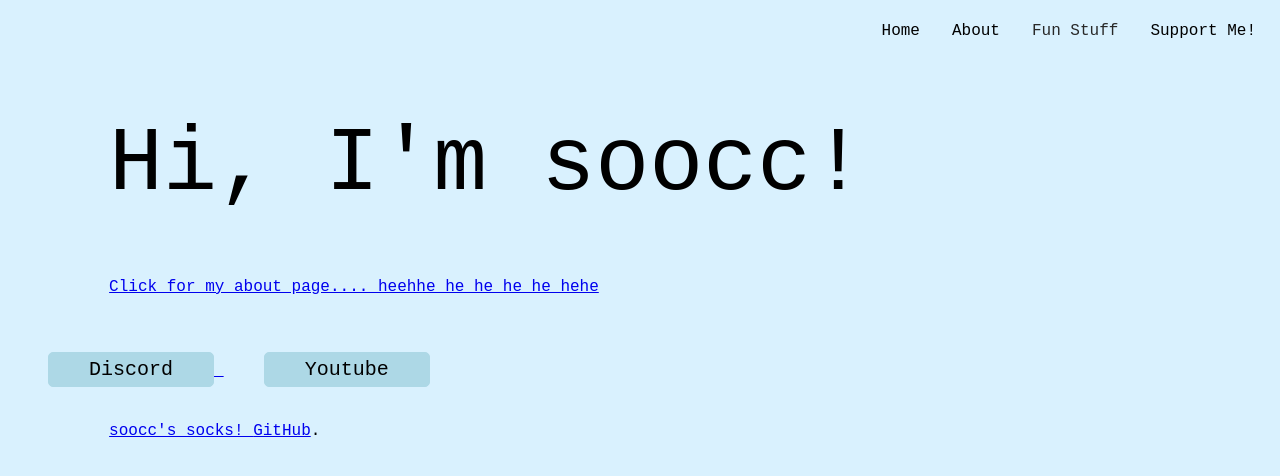
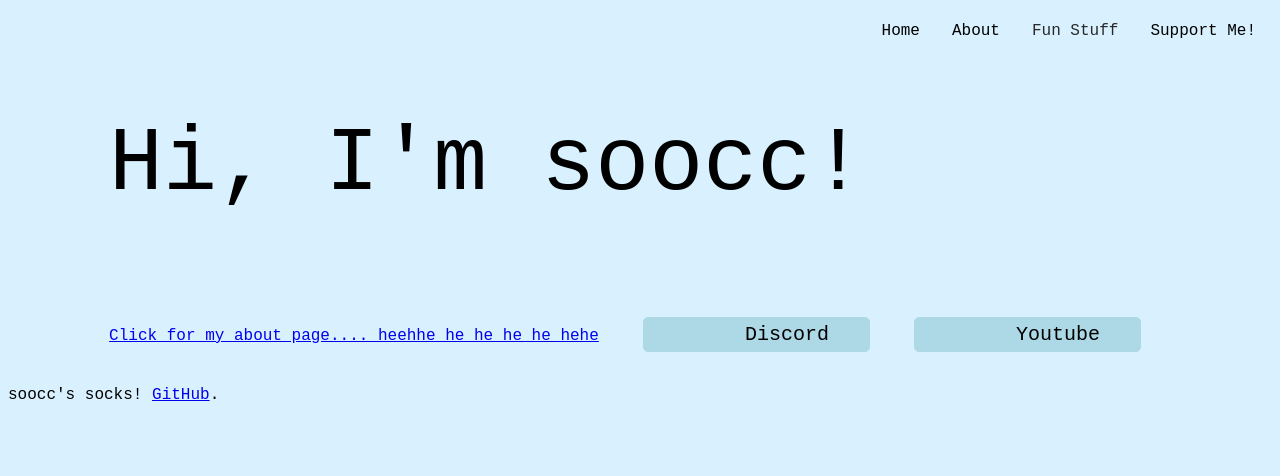
Before and after one commit to soocc/sooccsocks2, a Jekyll site: the page built from index.html, in a window 1280 px wide. Shown: the top 476 px of the page. Built offline with Jekyll 4.4.1, drawn with Linux system fonts in a browser that asks for light colours.

Commit message:
Update index.html

```diff
--- a/index.html
+++ b/index.html
@@ -20,12 +20,13 @@ layout: default
         color: black;
         background-color: lightblue;
         border-color: lightblue;
+        padding-left: 8%;
       }
     </style>
   </head>
   <body>
     <h1 class="welcome">Hi, I'm soocc!</h1>
-    <a href="soocc.github.io/about" class="intro">Click for my about page.... heehhe he he he he hehe</p>
+    <a href="soocc.github.io/about" class="intro">Click for my about page.... heehhe he he he he hehe</a>
     <button class="blue-button">
       Discord
     </button>
```
